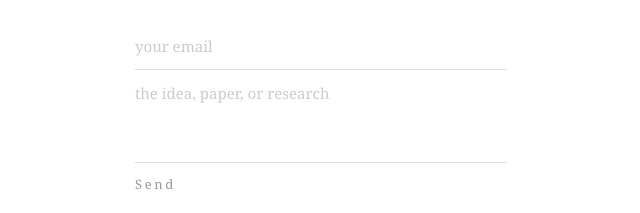
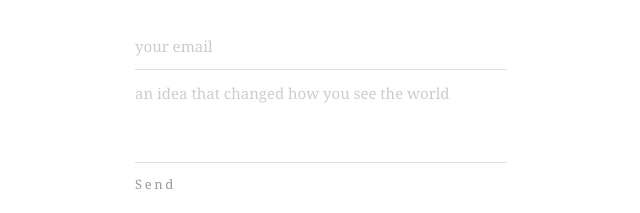
Before and after one commit to niccoli-ai/niccoli-website, a Next.js app: page / in a window 1280 px wide. Shown: the part 555-768 px from the top of the page, without its empty margins (319-959 px from the left). Built offline with nearby package versions, Linux system fonts and the light colour scheme; a small style sheet from the web is missing.

Commit message:
updated placeholder

```diff
--- a/app/page.tsx
+++ b/app/page.tsx
@@ -140,7 +140,7 @@ export default function Home() {
             {!submitted ? (
               <>
                 <input type="email" name="email" placeholder="your email" required className="field" />
-                <textarea name="submission" placeholder="the idea, paper, or research" rows={3} required className="field" />
+                <textarea name="submission" placeholder="an idea that changed how you see the world" rows={3} required className="field" />
                 <button type="submit" className="send">Send</button>
               </>
             ) : (
```
